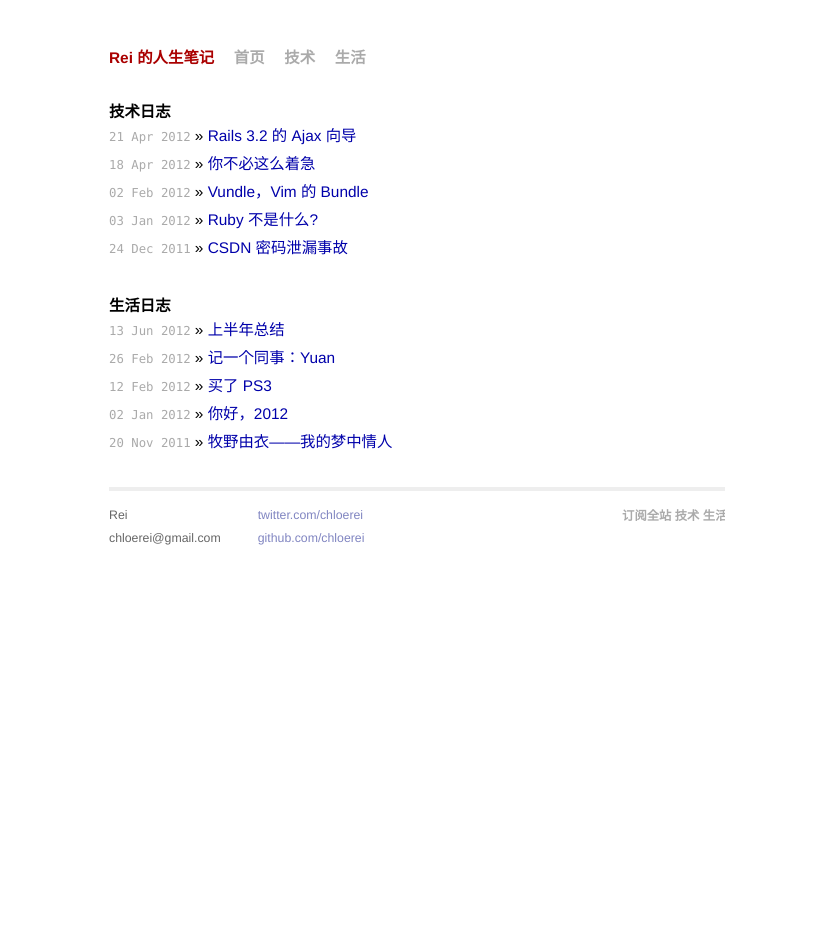
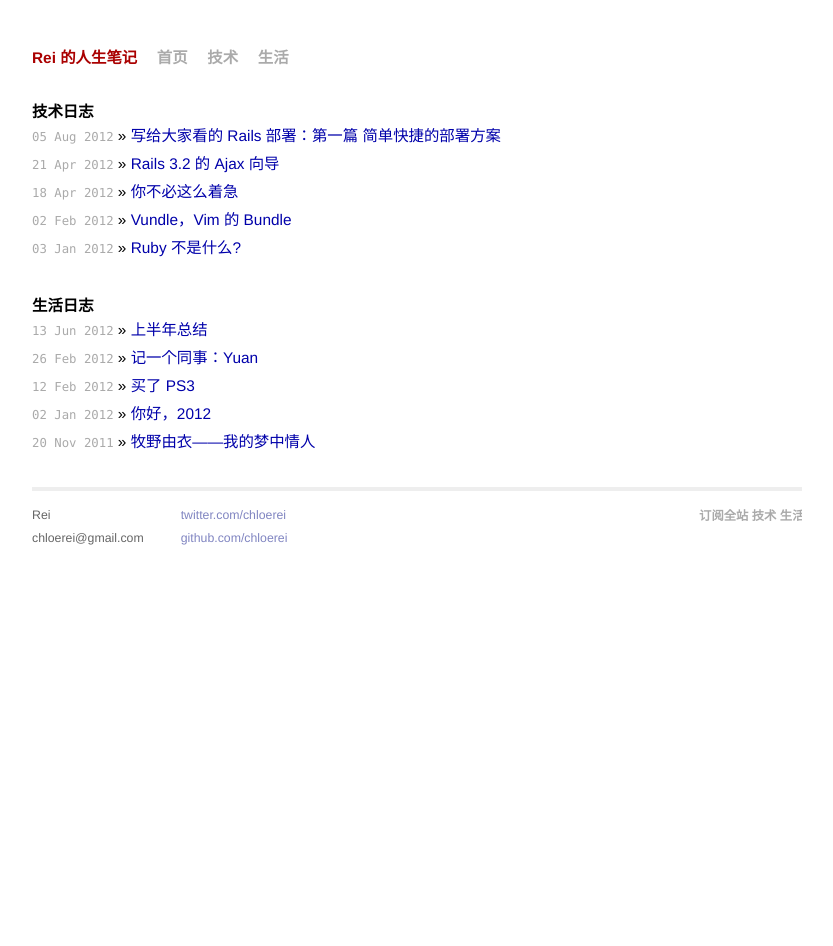
Before and after one commit to puresteelzhang/chloerei.com, a Jekyll site: the page built from index.html, in a window 1280 px wide. Shown: the whole page, without its empty margins (223-1056 px from the left). Built offline with Jekyll 4.4.1, drawn with Linux system fonts in a browser that asks for light colours; Markdown is read by kramdown in place of the engine named in the settings; some of the changed lines change nothing that is shown.

Commit message:
2012-8-5-rails-deploy-guides-1-base-deploy

```diff
--- a/css/screen.css
+++ b/css/screen.css
@@ -52,6 +52,16 @@ table {
   font: 100%;
 }
 
+blockquote {
+  padding: 0 0 0 15px;
+  margin: 0 0 18px;
+  border-left: 5px solid #EEE;
+}
+
+code {
+  font-family: Menlo,Monaco,Consolas,"Courier New",monospace;
+}
+
 /*****************************************************************************/
 /*
 /* Home
@@ -82,7 +92,7 @@ ul.posts span {
 .site {
   font-size: 110%;
   text-align: left;
-  width: 40em;
+  width: 50em;
   margin: 3em auto 2em auto;
   line-height: 1.5em;
 }
@@ -172,6 +182,11 @@ ul.posts span {
   margin-left: 1.35em;
 }
 
+#post pre {
+  word-break: break-all;
+  word-wrap: break-word;
+}
+
 #post code {
   border: 1px solid #ddd;
   background-color: #eef;
--- /dev/null
+++ b/tech/_posts/2012-8-5-rails-deploy-guides-1-base-deploy.md
@@ -0,0 +1,203 @@
+---
+layout: post
+title: 写给大家看的 Rails 部署：第一篇 简单快捷的部署方案
+---
+
+## 前言
+
+Rails 是当今最优秀的 Web 框架，它大大提升了 Web 开发者的开发效率。但由于 Web 实质上是一门综合技术，牵涉的领域较多，没有其他 Web 开发经验的人也是不好上手 Rails 的。
+
+最近，新手问题中部署相关的问题出现频率较高。其实现在并不是没有部署相关的书籍和文章，比如入门宝书《[Web开发敏捷之道][1]》中就有一章的内容是专门讲部署。不过我观察发现，中文的资料普遍滞后，英文资料对于新手可能有难度。所以我萌生了写一系列、由浅至深的部署文章的想法。我的部署经验并不丰富，基本是伴随 CodeCampo 的上线运行积累起来的，很多时候处于得过且过的状态。如果能达到理解我的部署方案，并且找到更好的替代方案，那么就相当于越过了入门这道坎了，相信你就可以根据自己的需求优化自己的部署方案。
+
+## 第一篇：简单快捷的基础部署
+
+本篇希望讲解一个简单快捷的基础部署方案。不过简单快捷并不等于无需思考，每个操作的前后会有少量的解释。
+
+Rails 的开发环境服务器非常容易跑起来，只要输入`rails s`，就能在本机的 3000 端口打开一个 web 服务。那么，真实的部署环境是不是`rails s` 就够了呢？当然不是，`rails s` 调用的是 Ruby 标准库里的 WEBrick 服务器，它并不足够支撑真实世界的大量请求。所以，我们需要一个 Rails 的**生产环境**部署方案。
+
+如果现在打开 Google 搜索「Rails 部署」，你会看到五花八门的部署方案，一大堆名词映入你的眼帘：Apache、Nginx、Unicorn、Thin、Puma……这真让人看花了眼。之所以有这么多部署方案，是因为真实世界有各种各样的项目需求，也有各种各样的开发者喜好，这些五花八门的部署方案，也是 Rails 社区活跃的证明。
+
+现在我希望你把焦点放在我推荐的部署方案上：Nginx + Passenger，毕竟，DHH 也推荐 Passenger，相信他没错！
+
+> Phusion Passenger Enterprise is looking like a pretty swanky way to deploy Rails apps —— [DHH][2] (Creator of Ruby on Rails)
+
+在本篇文章里，你会接触到以下工具：
+
+ 1. RVM
+ 2. Nginx
+ 3. Passenger
+ 4. Linux 的用户权限
+
+没用过不要紧，下面会一个个解释它们的用途。本文会使用纯净的 ubuntu server 12.04 做范例，从零开始搭建 Rails 生产环境。
+
+### RVM
+
+[RVM][3](Ruby Version Manager) 是一个多版本 Ruby 安装管理工具。为什么会需要安装多版本的 Ruby 呢？最基本的，这是为了升级 Ruby 版本的需求。即使在一般的 Linux 发行版，可以通过软件源升级 Ruby，但是其版本通常会落后官方版本不少。为了更好的效率和更少的 bug，推荐使用尽量新的 Ruby 版本。
+
+实际上，希望你在一开始安装 Ruby 学习的时候就开始使用 RVM，而不仅仅是部署的时候。
+
+注：如果你使用 Ubuntu 桌面，先要进行这个设置 https://rvm.io/integration/gnome-terminal/
+
+#### 安装 RVM
+
+RVM 的安装有官方脚本的支持，只需要输入以下命令
+
+    curl -L https://get.rvm.io | sudo bash -s stable
+    source /etc/profile.d/rvm.sh
+    sudo gpasswd -a rei rvm
+
+
+这里使用了`sudo`命令去安装 Multi-User 模式的 RVM，换句话说就是系统级别的 RVM，所有 Linux 用户都可使用。之所以使用 Multi-User 模式，是因为很多时候我还会创建新用户用于隔离权限，整个系统使用同一份 RVM 无疑会带来很多便利。
+
+接着，需要安装一些系统依赖。输入以下命令
+
+    rvm requirements
+
+rvm 会将不同 ruby 实现所需的系统包列出，这里使用 Matz 的官方 Ruby（MRI），要安装以下的包
+
+    sudo apt-get install build-essential openssl libreadline6 libreadline6-dev curl git-core zlib1g zlib1g-dev libssl-dev libyaml-dev libsqlite3-dev sqlite3 libxml2-dev libxslt-dev autoconf libc6-dev ncurses-dev automake libtool bison subversion
+
+然后，通过 RVM 安装 Ruby
+
+    rvmsudo rvm install ruby
+
+最后，设定 ruby 默认版本
+
+    rvm use --default 1.9.3
+
+检查当前 Ruby 版本
+
+    ruby -v
+
+第一步安装 Ruby 已经完成，借下来开始安装本篇部署的另一个主角：Passenger。
+
+### Nginx + Passenger
+
+你应该多少听过 Nginx 的名字，这是一个高性能的 HTTP 前端服务器。Nginx 一般用来做静态服务器或者反向代理，不具有执行应用的功能。而 Passenger 是一个可用于生产环境的 Rails 应用服务器，其提供了 Apache 和 Nginx 的版本，将它编译进 Nginx 就可以给 Nginx 添加运行 Rails 应用的功能。
+
+Passenger 提供了非常人性化的安装脚本，即使没有 Nginx 编译经验的人也能驾轻就熟（比如我）。
+
+首先，通过 rubygems 安装 passenger
+
+    gem install passenger
+
+然后，执行 passenger nginx 模块的安装脚本
+
+    rvmsudo passenger-install-nginx-module
+
+安装脚本会开始引导编译 nginx 版本 passenger，根据提示进行操作既可。
+
+如果你是一路跟着教程操作的，会发现 passenger 检查出一个问题
+
+    Checking for required software...
+
+     * GNU C++ compiler... found at /usr/bin/g++
+     * The 'make' tool... found at /usr/bin/make
+     * A download tool like 'wget' or 'curl'... found at /usr/bin/wget
+     * Ruby development headers... found
+     * OpenSSL support for Ruby... found
+     * RubyGems... found
+     * Rake... found at /usr/local/rvm/wrappers/ruby-1.9.3-p194/rake
+     * rack... found
+     * Curl development headers with SSL support... not found
+     * OpenSSL development headers... found
+     * Zlib development headers... found
+
+    Some required software is not installed.
+    But don't worry, this installer will tell you how to install them.
+
+问题是系统的 Curl 没有提供 SSL 支持，按回车继续，passenger 安装脚本给出了解决方案，安装 ubuntu 的一个包既可
+
+    sudo apt-get install libcurl4-openssl-dev
+
+安装完成后再次执行`rvmsudo passenger-install-nginx-module`，会提示是完整安装(1)还是自定义安装(2)，因为我没有另外的模块编译的需要，所以输入最简单的 1 然后回车。然后安装脚本就会自动下载所需的源码包进行编译。编译过程会询问安装路径，使用默认的既可。
+
+很快，nginx 就会编译完成，安装脚本在退出前还会列出 nginx 配置的范例，这也是随后要做的。
+
+现在再添加一个 nginx 的启动脚本，方便我们用 ubuntu server 的方式管理 nginx 服务进程。执行以下命令
+
+    cd /etc/init.d
+    sudo wget https://raw.github.com/chloerei/nginx-init-ubuntu-passenger/master/nginx
+    sudo update-rc.d nginx defaults
+    sudo chmod +x nginx
+    sudo service nginx start
+
+以后可以用`sudo service nginx [start|stop|restart]`命令方便的重启 nginx 服务。
+
+### nginx 配置
+
+现在打开 nginx 的配置文件`sudo vi /opt/nginx/conf/nginx.conf`，里面已经有了一些初始配置，忽略注释和无关的配置，关键部分如下
+
+    ...
+    http {
+        passenger_root /usr/local/rvm/gems/ruby-1.9.3-p194/gems/passenger-3.0.15;
+        passenger_ruby /usr/local/rvm/wrappers/ruby-1.9.3-p194/ruby;
+
+        ...
+
+        server {
+            listen       80;
+            server_name  localhost;
+            ...
+        }
+    }
+
+关注 passenger_root 和 passenger_ruby 这两行，这是让 nginx 找到 passenger 执行路径的配置。配置文件还默认添加了一个 server 配置块，添加一个叫 localhost 的主机，这个配置块对我们无用可以删除。
+
+接着来配置我们的 Rails 应用。假设你的应用源码放在 `/home/webuser/codecampo.com` 下面，并且已经有一个 codecampo.com 的域名指向你的服务器（如果你只是在本地演练，简单起见可以先用 localhost 域名），那么添加一个 server 配置块，如下所示
+
+    ...
+    http {
+        passenger_root /usr/local/rvm/gems/ruby-1.9.3-p194/gems/passenger-3.0.15;
+        passenger_ruby /usr/local/rvm/wrappers/ruby-1.9.3-p194/ruby;
+
+        ...
+
+        server {
+            listen       80;
+            server_name  codecampo.com; # 如果是本地演练可以设置为 localhsot
+            root /home/webuser/codecampo.com/public;
+            passenger_enabled on;
+        }
+    }
+
+重启 nginx 服务
+
+    sudo service nginx restart
+
+打开浏览器，输入网址 codecampo.com （或者 localhost），看是否能成功启动你的 Rails 应用？
+
+### 哎呀报错了！
+
+很大几率，你在部署第一个 Rails 应用的时候还是遇到问题，这样你应该会看到一个很炫的 Passenger 错误页面（好吧，至少比起丑陋的错误页面让你心情舒服不少）。
+
+![alt text][4]
+
+出现这个页面的时候，至少说明 Passenger 部署环境已经安装好了，接下来的工作和你的开发环境差不多。常见的问题有：
+
+ * 项目所需的 ruby gems 没有安装（bundle install）
+ * 数据库没有安装（sudo apt-get install mysql-server/mongodb）
+ * javascript runtime 没有安装（`sudo apt-get install nodejs）
+ * 没有运行数据迁移（rake db:migrate）
+ * 没有编译 js/css （rake assets:precompile）
+
+从上图的 Error Message 来看，应用程序找不到 bcrypt-ruby 这个包，也就是需要运行 bundle 了。根据你的项目所依赖的工具不同，遇到的问题也不同，只有具体问题具体分析了。
+
+你可以在项目目录下运行
+
+    rails s -e production
+
+来测试生产环境是否准备就绪，然后让 passenger 重启应用
+
+    touch tmp/restart.txt
+
+## 总结
+
+本篇教程展示了由一台 Ubuntu server 从零开始搭建 Rails 应用部署环境的过程。相比本地开发环境，服务端的生产环境的配置固然复杂，但 web 应用一次部署、随处可用，以及可以让开发者随心所欲选择工具而不用顾虑客户端环境的好处会在日后显现出来。当你第一次成功搭建起部署环境的时候，你就打开了一个无限可能的新世界的大门。
+
+下篇预告：自动化部署。
+
+  [1]: http://book.douban.com/subject/10528446/
+  [2]: https://twitter.com/dhh/status/230706337288425472
+  [3]: https://rvm.io/
+  [4]: http://i.minus.com/ibiqvfdoqoACnt.png
```
